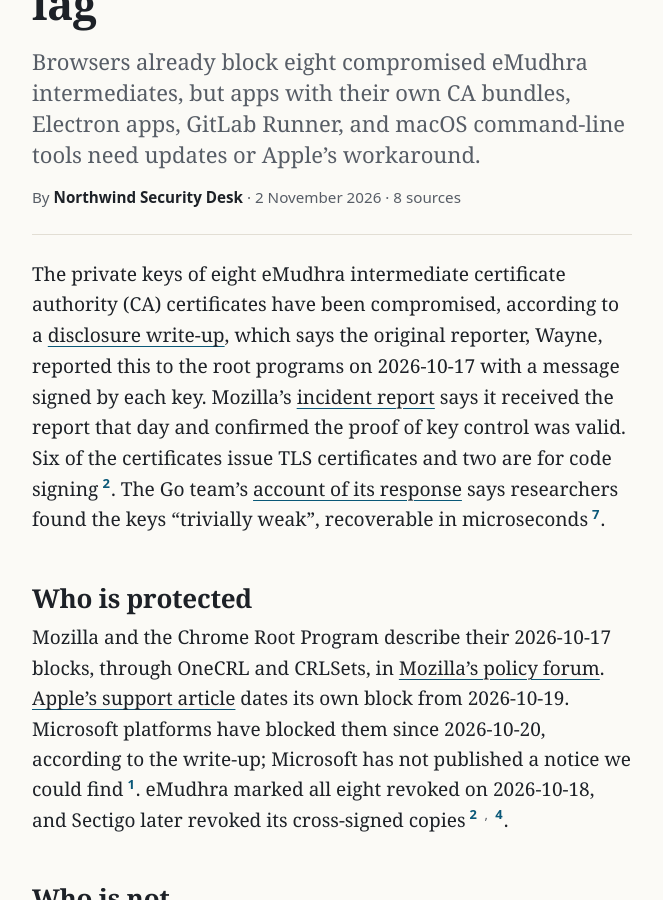
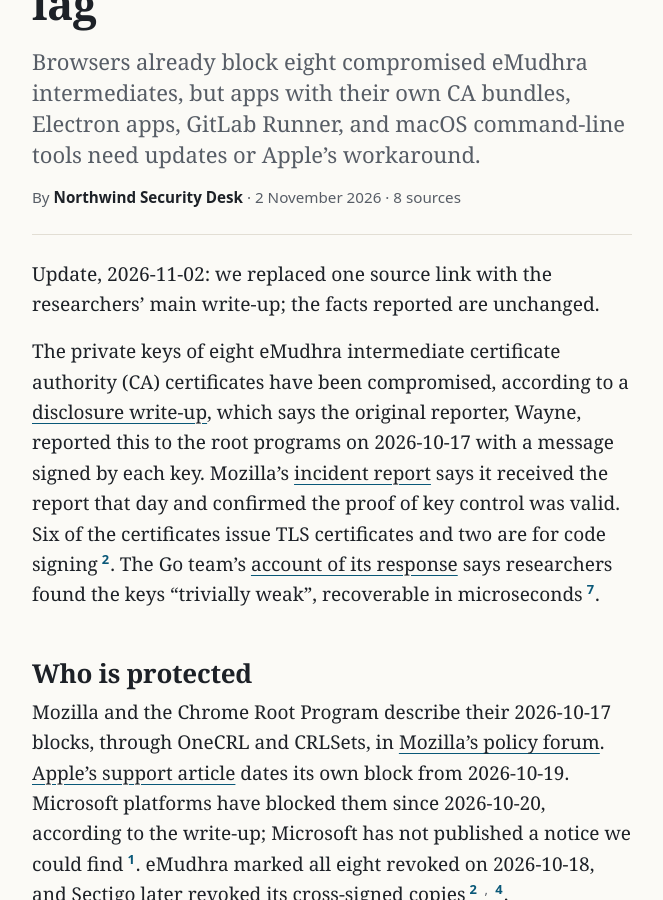
Before and after one commit to northwind-press/northwind-press.github.io, a Jekyll site: the page built from _posts/2026-11-02-emudhra-ca-compromise.md, in a window 1280 px wide and 900 px high, scrolled down 388 px. Shown: the whole window, without its empty margins (308-971 px from the left). Built offline with Jekyll 4.4.1, drawn with Linux system fonts in a browser that asks for light colours.

Commit message:
Update note on emudhra-ca-compromise (CEO decision, exact wording via standards)
Co-Authored-By: Claude Opus 5.5 <noreply@anthropic.com>

```diff
--- a/_posts/2026-11-02-emudhra-ca-compromise.md
+++ b/_posts/2026-11-02-emudhra-ca-compromise.md
@@ -46,6 +46,8 @@ sources:
 corrections: []
 ---
 
+Update, 2026-11-02: we replaced one source link with the researchers' main write-up; the facts reported are unchanged.
+
 The private keys of eight eMudhra intermediate certificate authority (CA) certificates have been compromised, according to a [disclosure write-up](https://emudhra.we-have-a-problem.com/), which says the original reporter, Wayne, reported this to the root programs on 2026-10-17 with a message signed by each key. Mozilla's [incident report](https://bugzilla.mozilla.org/show_bug.cgi?id=2083449) says it received the report that day and confirmed the proof of key control was valid. Six of the certificates issue TLS certificates and two are for code signing{% include cite.html n=2 %}. The Go team's [account of its response](https://go.dev/blog/emudhra-incident) says researchers found the keys "trivially weak", recoverable in microseconds{% include cite.html n=7 %}.
 
 ## Who is protected
```
